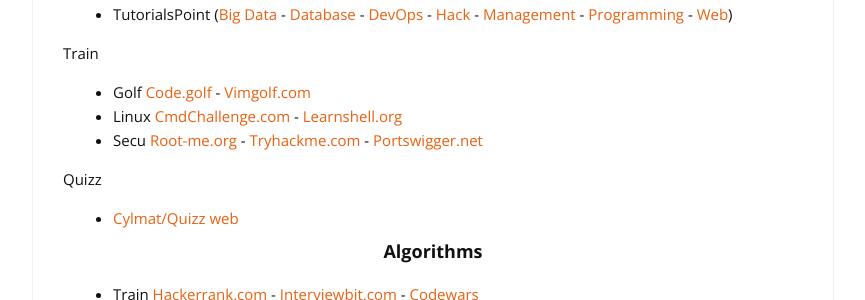
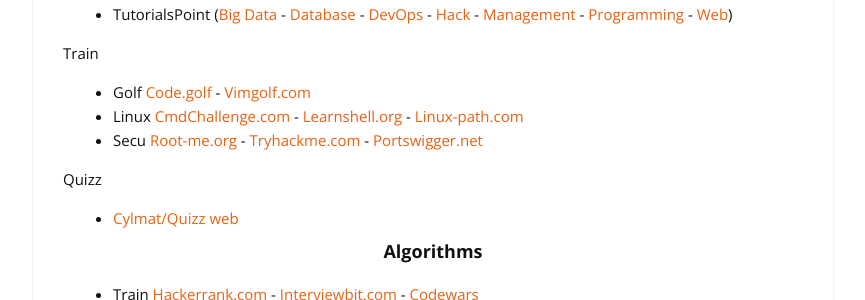
Before and after one commit to cylmat/cylmat.github.io, a Jekyll site: the page built from _pages/train.md, in a window 1280 px wide and 900 px high. Shown: the part 374-674 px from the top of the window, without its empty margins (207-1072 px from the left). Built offline with Jekyll 4.4.1, drawn with Linux system fonts in a browser that asks for light colours; nearby versions of some CDN libraries.

Commit message:
Update train.md

```diff
--- a/_pages/train.md
+++ b/_pages/train.md
@@ -16,7 +16,7 @@
 
 Train
 * Golf [Code.golf](https://code.golf) - [Vimgolf.com](https://www.vimgolf.com)
-* Linux [CmdChallenge.com](https://cmdchallenge.com) - [Learnshell.org](https://www.learnshell.org/)
+* Linux [CmdChallenge.com](https://cmdchallenge.com) - [Learnshell.org](https://www.learnshell.org) - [Linux-path.com](https://www.linux-path.com/fr)
 * Secu [Root-me.org](https://www.root-me.org) - [Tryhackme.com](https://tryhackme.com) - [Portswigger.net](https://portswigger.net/web-security)
 
 Quizz
```
